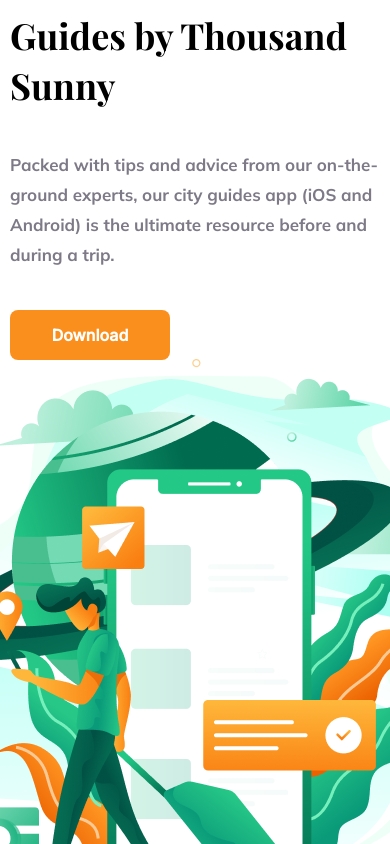
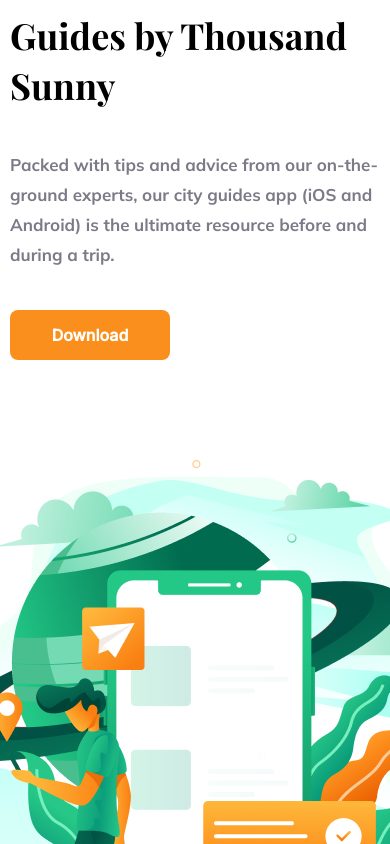
Before and after one commit to Furqaaan/ExploreTravel, a React (Vite) app: page / in a window 390 px wide. Shown: the top 844 px of the page. Built offline with nearby package versions, Linux system fonts and the light colour scheme.

Commit message:
Changed image to use 100% width instead of static value

```diff
--- a/src/components/AppSection/AppSection.css
+++ b/src/components/AppSection/AppSection.css
@@ -41,8 +41,7 @@
   line-height: 60px;
 }
 .app-section .app-section-image {
-  width: 600px;
-  height: 540px;
+  width: 100%;
 }
 
 @media screen and (max-width: 700px) {
@@ -51,8 +50,7 @@
     padding: 10px;
   }
   .app-section .app-section-image {
-    width: 400px;
-    height: 340px;
+    width: 100%;
     display: flex;
     align-items: center;
     justify-content: center;
--- a/src/components/AppSection/AppSection.scss
+++ b/src/components/AppSection/AppSection.scss
@@ -46,8 +46,7 @@
 	}
 
 	.app-section-image {
-		width: 600px;
-		height: 540px;
+		width: 100%;
 	}
 
 }
@@ -58,8 +57,7 @@
 		padding: 10px;
 
 		.app-section-image {
-			width: 400px;
-			height: 340px;
+			width: 100%;
 			display: flex;
 			align-items: center;
 			justify-content: center;
```
Also changed, not shown: 1 other file (tests, documents, lock files or other folders).
